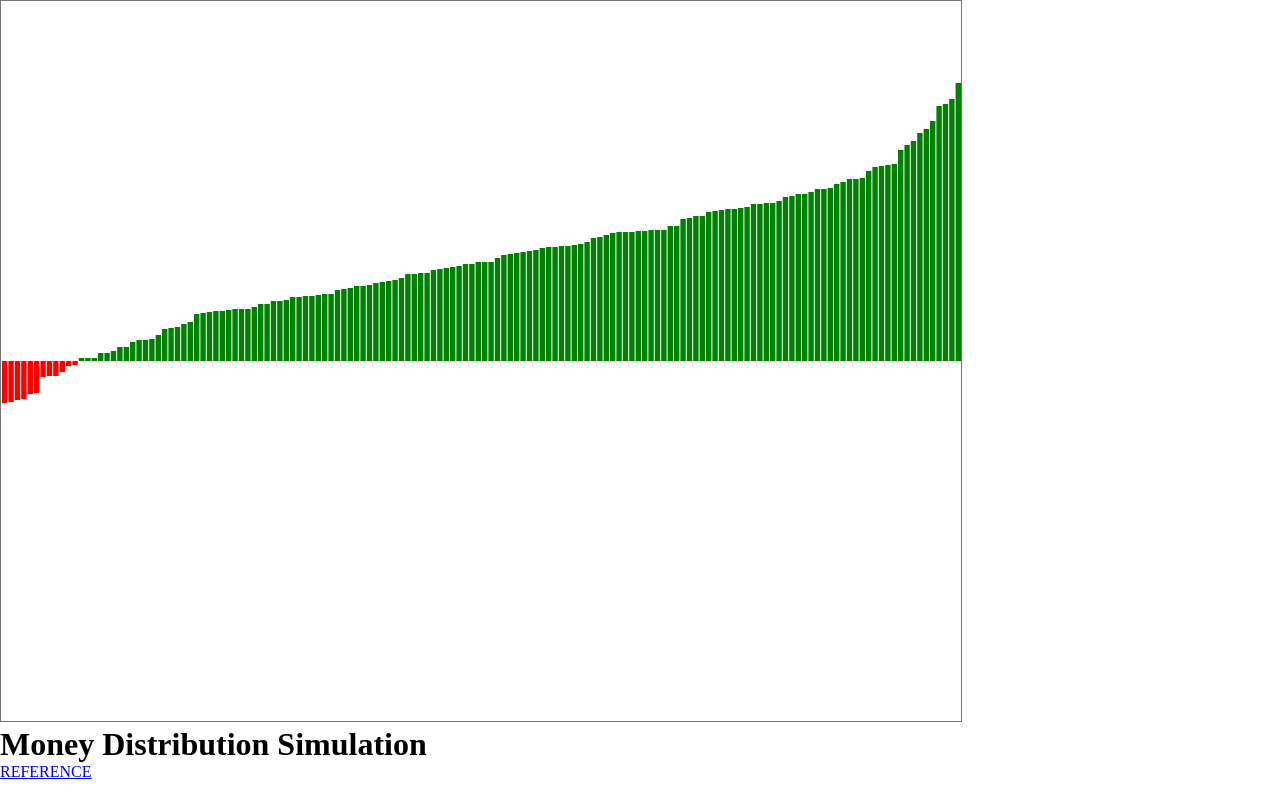
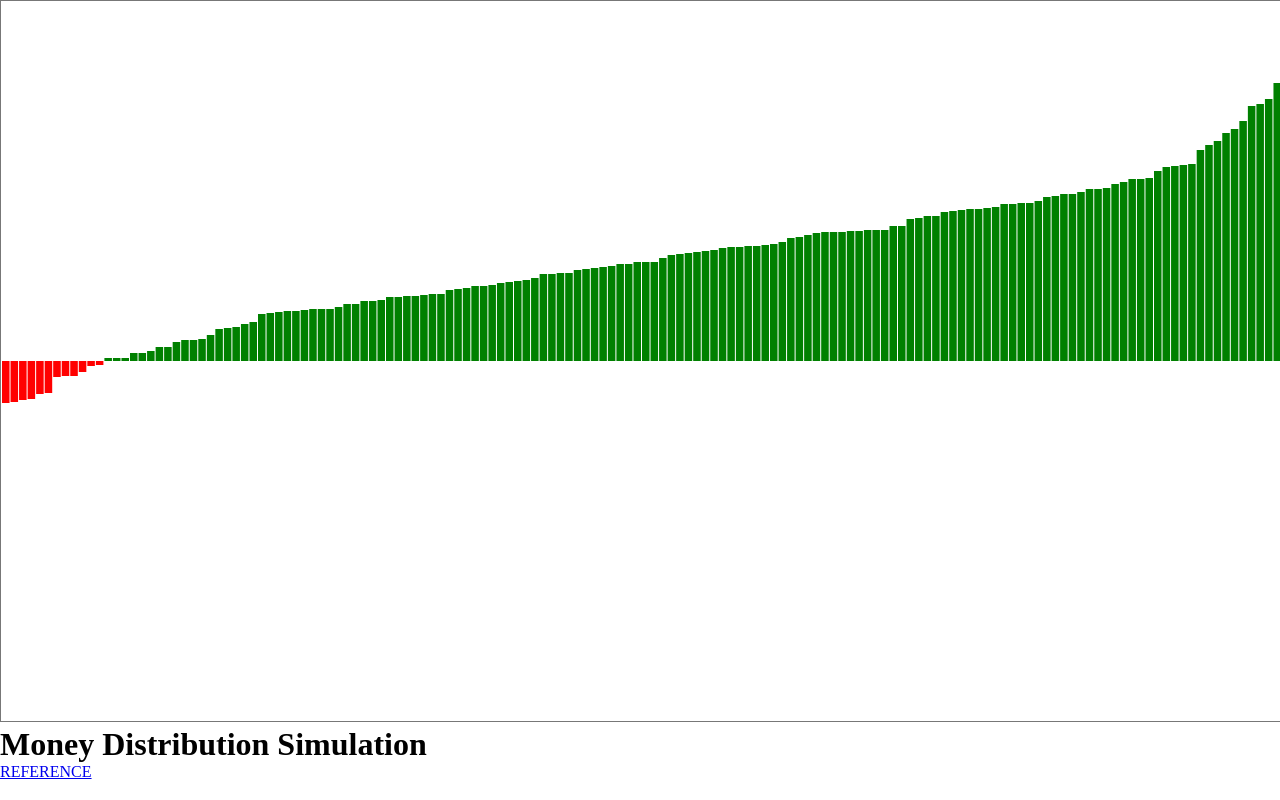
Before and after one commit to nauhiur/Money-Distribution, a plain HTML site: page index.html in a window 1280 px wide. Drawn offline with Linux system fonts and the light colour scheme.

Commit message:
Update index.html

```diff
--- a/index.html
+++ b/index.html
@@ -24,7 +24,7 @@
   <script type="module">
     import {Visualizer} from "./Visualizer.js";
     window.onload = function() {
-      const visualizer = new Visualizer(960, 720);
+      const visualizer = new Visualizer(window.innerWidth, 720);
     }
   </script>
 </html>
```
